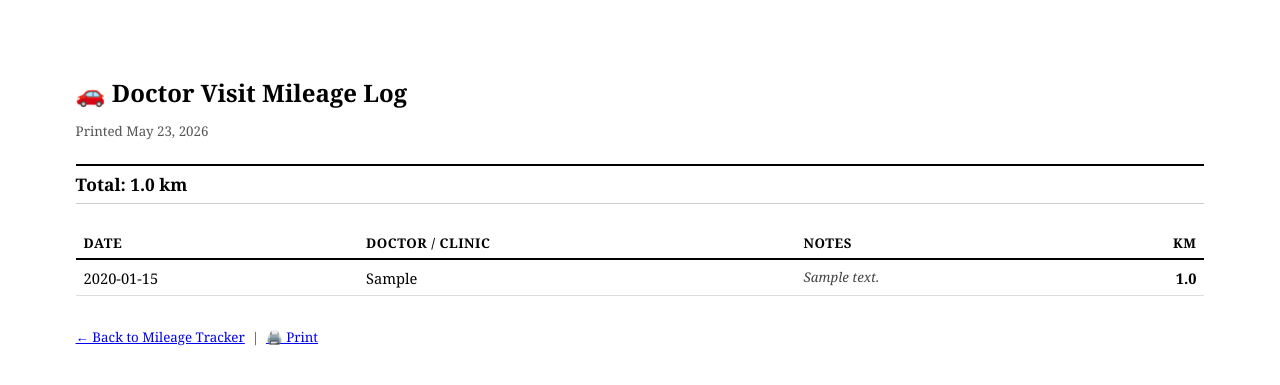
After one commit to joshmaddigan/family-hub, a Flask app: page /mileage/print in a window 1280 px wide. The commit adds this page. Shown: the top 385 px of the page. Run offline with Flask 3, Linux system fonts and the light colour scheme; the visitor is signed in with stand-in values (Sample User, id 1); tables that the repository leaves empty hold one stand-in row (values such as "Sample post").

Commit message:
Add printer-friendly view for mileage log
- New /mileage/print route renders a clean standalone page
- No nav, no buttons, no bug footer — just the trip table and total
- Includes print date, zebra-striped table, print-optimised CSS
- Printer Friendly button added to top of mileage page (opens in new tab)

https://claude.ai/code/session_01Q3VPRRa2T6bhsw5739t8pB

```diff
--- a/app.py
+++ b/app.py
@@ -322,6 +322,16 @@ def delete_trip():
         conn.close()
     return redirect('/mileage')
 
+@app.route('/mileage/print')
+@login_required
+def mileage_print():
+    conn = get_db()
+    trips = conn.execute('SELECT * FROM mileage ORDER BY date DESC').fetchall()
+    total_km = conn.execute('SELECT COALESCE(SUM(distance_km), 0) FROM mileage').fetchone()[0]
+    conn.close()
+    now = datetime.now().strftime('%B %d, %Y')
+    return render_template('mileage_print.html', trips=trips, total_km=total_km, now=now)
+
 
 # ============================================================
 # 6. SERVER START
--- a/templates/mileage.html
+++ b/templates/mileage.html
@@ -2,7 +2,10 @@
 
 {% block content %}
 
-<h1>🚗 Doctor Visit Mileage</h1>
+<div style="display: flex; justify-content: space-between; align-items: center; margin-bottom: 0.5rem;">
+    <h1 style="margin: 0;">🚗 Doctor Visit Mileage</h1>
+    <a href="/mileage/print" target="_blank" style="font-size: 0.9rem; color: var(--text-muted); text-decoration: none; display: flex; align-items: center; gap: 0.4rem; padding: 0.5rem 1rem; border: 1px solid #e2e8f0; border-radius: 0.5rem; transition: all 0.2s;">🖨️ Printer Friendly</a>
+</div>
 
 <!-- Summary Card -->
 <div class="card" style="background: linear-gradient(135deg, #10b981 0%, #059669 100%); color: white; text-align: center;">
--- /dev/null
+++ b/templates/mileage_print.html
@@ -0,0 +1,130 @@
+<!DOCTYPE html>
+<html lang="en">
+<head>
+    <meta charset="UTF-8">
+    <meta name="viewport" content="width=device-width, initial-scale=1.0">
+    <title>Doctor Visit Mileage Log</title>
+    <style>
+        body {
+            font-family: Georgia, 'Times New Roman', serif;
+            color: #000;
+            background: #fff;
+            margin: 2cm;
+            font-size: 12pt;
+        }
+
+        h1 {
+            font-size: 18pt;
+            margin: 0 0 0.25rem;
+        }
+
+        .subtitle {
+            font-size: 10pt;
+            color: #555;
+            margin-bottom: 1.5rem;
+        }
+
+        .total {
+            font-size: 13pt;
+            font-weight: bold;
+            margin-bottom: 1.5rem;
+            border-top: 2px solid #000;
+            border-bottom: 1px solid #ccc;
+            padding: 0.4rem 0;
+        }
+
+        table {
+            width: 100%;
+            border-collapse: collapse;
+            font-size: 11pt;
+        }
+
+        thead th {
+            text-align: left;
+            border-bottom: 2px solid #000;
+            padding: 0.4rem 0.5rem;
+            font-size: 10pt;
+            text-transform: uppercase;
+            letter-spacing: 0.04em;
+        }
+
+        tbody tr:nth-child(even) {
+            background: #f5f5f5;
+        }
+
+        tbody td {
+            padding: 0.45rem 0.5rem;
+            border-bottom: 1px solid #ddd;
+            vertical-align: top;
+        }
+
+        .km {
+            text-align: right;
+            font-weight: bold;
+            white-space: nowrap;
+        }
+
+        .notes {
+            color: #444;
+            font-style: italic;
+            font-size: 10pt;
+        }
+
+        .empty {
+            color: #888;
+            font-style: italic;
+            padding: 1rem 0;
+        }
+
+        .no-print {
+            margin-top: 2rem;
+            font-size: 10pt;
+            color: #555;
+        }
+
+        @media print {
+            .no-print { display: none; }
+            body { margin: 1.5cm; }
+        }
+    </style>
+</head>
+<body>
+
+    <h1>🚗 Doctor Visit Mileage Log</h1>
+    <p class="subtitle">Printed {{ now }}</p>
+
+    <div class="total">Total: {{ "%.1f"|format(total_km) }} km</div>
+
+    {% if trips %}
+    <table>
+        <thead>
+            <tr>
+                <th>Date</th>
+                <th>Doctor / Clinic</th>
+                <th>Notes</th>
+                <th class="km">km</th>
+            </tr>
+        </thead>
+        <tbody>
+            {% for trip in trips %}
+            <tr>
+                <td>{{ trip['date'] }}</td>
+                <td>{{ trip['doctor'] }}</td>
+                <td class="notes">{{ trip['notes'] or '' }}</td>
+                <td class="km">{{ "%.1f"|format(trip['distance_km']) }}</td>
+            </tr>
+            {% endfor %}
+        </tbody>
+    </table>
+    {% else %}
+        <p class="empty">No trips logged yet.</p>
+    {% endif %}
+
+    <p class="no-print">
+        <a href="/mileage">← Back to Mileage Tracker</a>
+        &nbsp;|&nbsp;
+        <a href="javascript:window.print()">🖨️ Print</a>
+    </p>
+
+</body>
+</html>
```
